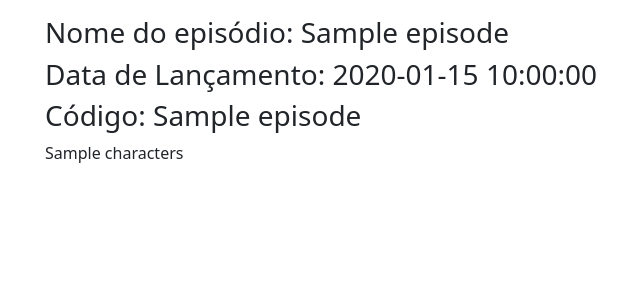
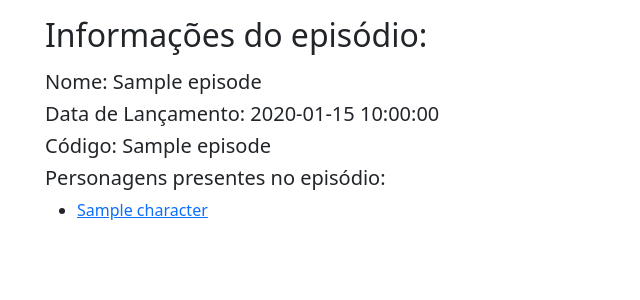
Before and after one commit to CarolinaSanches24/desafio-RickAndMorty-SquadDorothy-Vaughan, a Flask app: template templates/episode.html in a window 1280 px wide. Shown: the part 56-356 px from the top of the page, without its empty margins (49-689 px from the left). Run offline with Flask 3, Linux system fonts and the light colour scheme; the template is opened without the code that fills it: most values are stand-ins (such as "Sample title", 1, 10 or a date in 2020).

Commit message:
Melhorando a listagem dos personagens presentes no episodio

```diff
--- a/app.py
+++ b/app.py
@@ -49,5 +49,16 @@ def get_profile_episodes(id):
     data = response.read()
     dict = json.loads(data)
 
+    characters = []
 
-    return render_template("episode.html", episode = dict)
+    for character_url in dict["characters"]:
+        character_response = urllib.request.urlopen(character_url)
+        character_data = json.loads(character_response.read())
+        characters.append(
+            {
+                "name": character_data["name"],
+                "id": character_data["id"]
+            }
+        )
+
+    return render_template("episode.html", episode = dict, characters = characters)
--- a/templates/episode.html
+++ b/templates/episode.html
@@ -1,10 +1,19 @@
 {% extends "layout.html"%} {% block content %}
 
 <div class="container mt-3">
-    <h3>Nome do episódio: {{episode.name}}</h3>
-    <h3>Data de Lançamento: {{episode.air_date}}</h3>
-    <h3>Código: {{episode.episode}}</h3>
-    <p>{{episode.characters}}</p>
+    <h2>Informações do episódio:</h2>
+    <div class="mt-3">
+        <h5>Nome: {{episode.name}}</h5>
+        <h5>Data de Lançamento: {{episode.air_date}}</h5>
+        <h5>Código: {{episode.episode}}</h5>
+        <h5>Personagens presentes no episódio:</h5>
+        <ul>
+            {% for character in characters %}
+                <li><a href="/profile/{{character.id}}">{{character.name}}</a></li>
+            {% endfor %}
+        </ul>
+    </div>
+
 
 </div>
 
```
